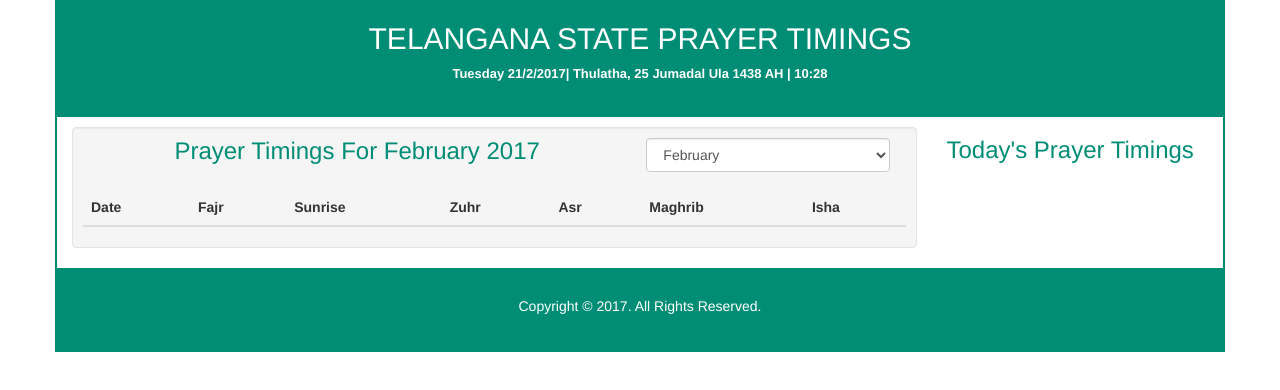
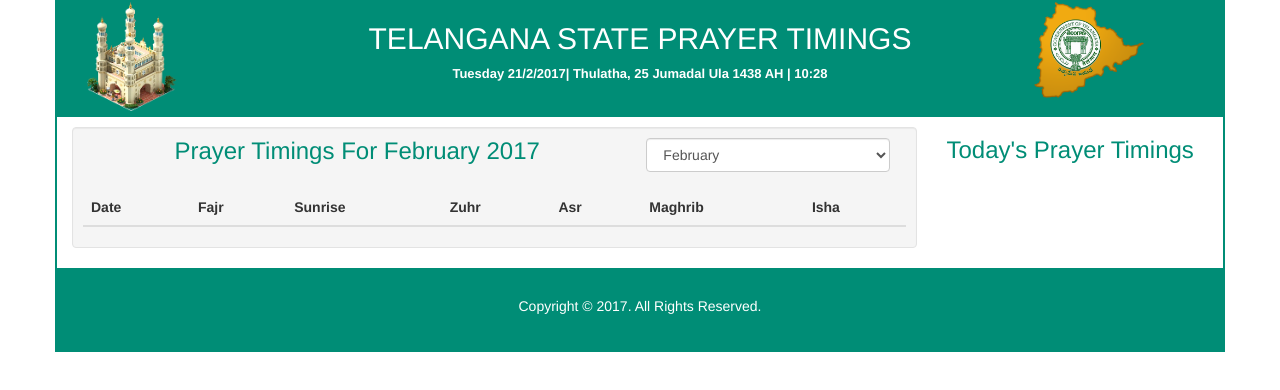
Before and after one commit to shaikmutherpasha/namaztimings.github.io, a plain HTML site: page index.html in a window 1280 px wide. Drawn offline with Linux system fonts and the light colour scheme; no server answers.

Commit message:
Update index.html

```diff
--- a/index.html
+++ b/index.html
@@ -12,7 +12,7 @@
         <div class="row">
             <div class="col-md-12 heading">
                 <div class="col-md-2 col-sm-2 col-xs-2">
-               <!--     <img class="charminar" src="assets/Charminar.png" />-->
+                   <img class="charminar" src="assets/Charminar.png" />
                 </div>
                 <div class="col-md-8 col-sm-8 col-xs-8">
                     <h2>Telangana State Prayer Timings</h2>
@@ -23,7 +23,7 @@
                     </p>
                 </div>
                 <div class="col-md-2 col-sm-2 col-xs-2">
-        <!--            <img class="telangana" src="assets/telangana.png">-->
+                  <img class="telangana" src="assets/telangana.png">
                 </div>
             </div>
             <div class="col-md-9">
```
